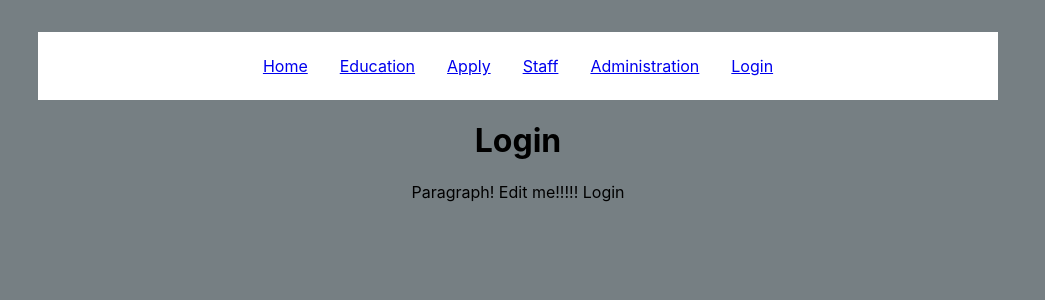
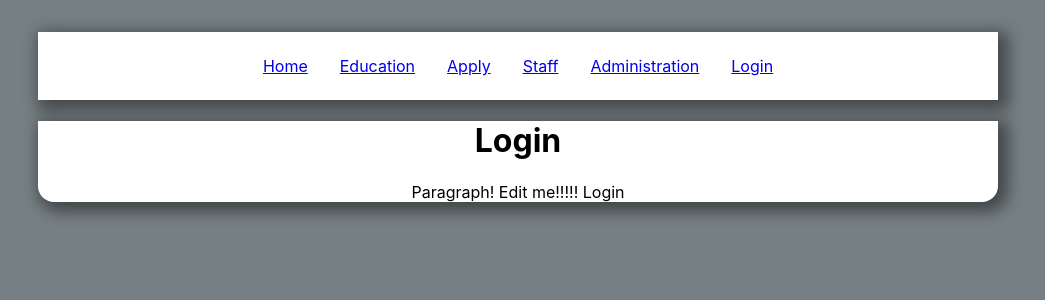
Before and after one commit to Gogoreds/group-project-frontend-mofg, a React (Create React App) app: page /login in a window 1280 px wide. Shown: the top 300 px of the page, without its empty margins (122-1167 px from the left). Built offline with nearby package versions, Linux system fonts and the light colour scheme.

Commit message:
Staff Progress and CSS

```diff
--- a/src/views/Staff.js
+++ b/src/views/Staff.js
@@ -31,7 +31,7 @@ const Staff = () => {
 
   return (
     <div className="App">
-      <h1>Staff</h1>
+      <h1>Add Staff</h1>
       <div className="staff-input-management container">
         <form onSubmit={addStaff}>
           <label>
@@ -78,6 +78,9 @@ const Staff = () => {
             <button className="" onClick={addStaff}>Add New Staff</button>
           </label>
         </form>
+      </div>
+      <h1>Staff List</h1>
+      <div className="staff-input-management container">
         <ul className="staff-list">
           {staff.map((staff) => (
             <li className="staff-list-item" key={staff.id}>
@@ -89,7 +92,7 @@ const Staff = () => {
             </li>
           ))}
         </ul>
-      </div>
+      </div><br /><br />
   </div>
   );
 }
--- a/src/views/css/navbar.css
+++ b/src/views/css/navbar.css
@@ -3,6 +3,13 @@
     padding: 1.5em;
     background-color: white;
     margin-top: 0;
+
+    /* text-align: center; */
+    background-color:#ffffff;
+    /* border-bottom-left-radius: 1em;
+    border-bottom-right-radius: 1em; */
+    -webkit-box-shadow: 5px 5px 15px 5px rgba(0,0,0,0.44);
+    box-shadow: 5px 5px 15px 5px rgba(0,0,0,0.44);
 }
 
 .nav-item{
--- a/src/views/css/staff.css
+++ b/src/views/css/staff.css
@@ -6,6 +6,19 @@ body{
     /* width: 100em; */
     background-color:#767f83;
   }
+
+.App {
+    text-align: center;
+    background-color:#ffffff;
+    border-bottom-left-radius: 1em;
+    border-bottom-right-radius: 1em;
+    -webkit-box-shadow: 5px 5px 15px 5px rgba(0,0,0,0.44);
+    box-shadow: 5px 5px 15px 5px rgba(0,0,0,0.44);
+
+    padding: 0;
+    margin: 0;
+    margin-bottom: 2em;
+}
 
 .container{
     background-color: rgb(209, 209, 209);
```
